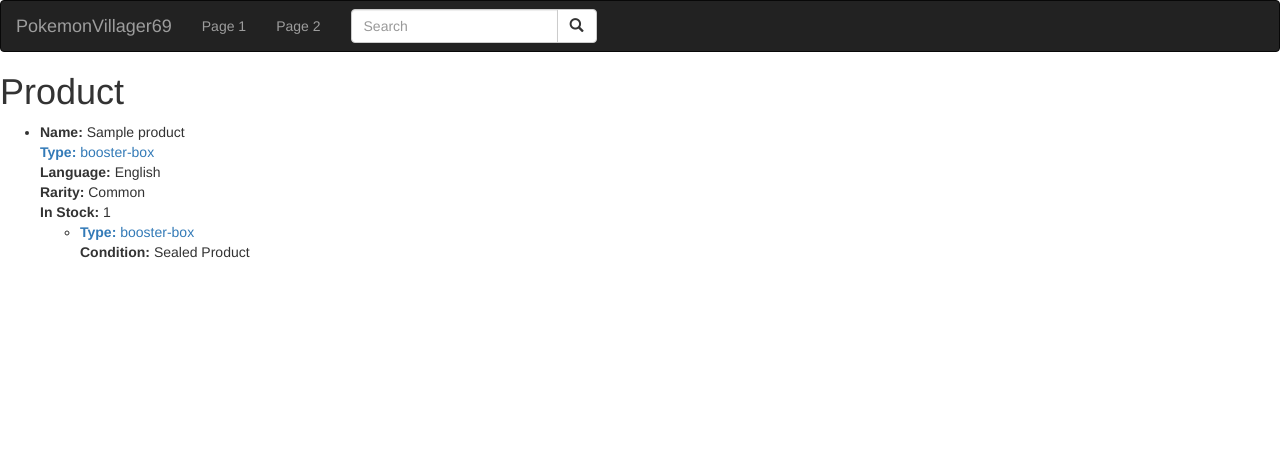
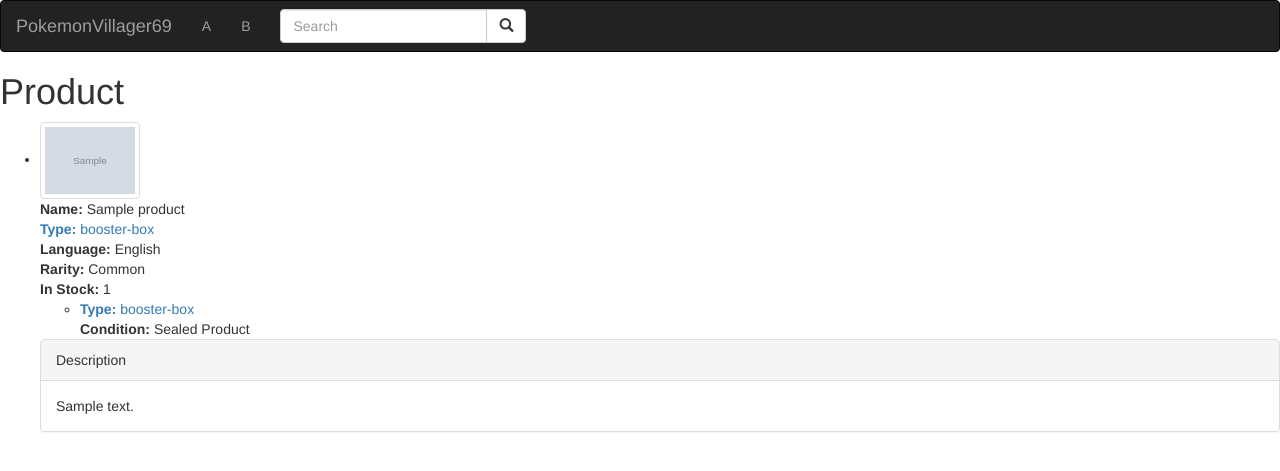
Before and after one commit to mlenahan/e-commerce, a Django app: page /products/1/ in a window 1280 px wide. Shown: the top 471 px of the page. Run offline with Django 3.2, Linux system fonts and the light colour scheme; tables that the repository leaves empty hold one stand-in row (values such as "Sample post"); grey boxes marked "Sample" are stand-in pictures; some libraries are stand-ins or nearby versions.

Commit message:
adding price and description fields

```diff
--- a/ecommerce/products/models.py
+++ b/ecommerce/products/models.py
@@ -8,6 +8,8 @@ class Product(models.Model):
     rarity = models.CharField(blank=True, null=True, max_length=255, choices=Rarity.CHOICES)
     image = models.ImageField(null=True, blank=True)
     created_at = models.DateTimeField(auto_now_add=True)
+    price = models.DecimalField(max_digits=10, decimal_places=2, null=True)
+    description = models.TextField(max_length=None)
 
     def __str__(self):
         return self.name
--- a/ecommerce/products/templates/base.html
+++ b/ecommerce/products/templates/base.html
@@ -15,8 +15,8 @@
       <a class="navbar-brand" href="{% url 'home' %}">PokemonVillager69</a>
     </div>
     <ul class="nav navbar-nav">
-      <li><a href="#">Page 1</a></li>
-      <li><a href="#">Page 2</a></li>
+      <li><a href="#">A</a></li>
+      <li><a href="#">B</a></li>
     </ul>
     <form class="navbar-form navbar-left" action="{% url 'search-results' %}" method="get">
       <div class="input-group">
--- a/ecommerce/products/templates/components/product_list.html
+++ b/ecommerce/products/templates/components/product_list.html
@@ -1,5 +1,7 @@
 <div>
-    <img src="{{product.image.url}}" >
+    {% if product.image %}
+        <img src="{{product.image.url}}" class="img-thumbnail" width="100" height="100">
+    {% endif %}
     <a href="{% url 'detail' product.id %}">
         <div><strong>Name: </strong>{{ product.name }}</div>
     </a>
@@ -10,4 +12,5 @@
     {% if product.rarity %}
     <div><strong>Rarity: </strong>{{ product.rarity }}</div>
     {% endif %}
+    <div><strong>Price: € </strong>{{ product.price }}</div>
 </div>
--- a/ecommerce/products/templates/components/product_list_condition.html
+++ b/ecommerce/products/templates/components/product_list_condition.html
@@ -1,5 +1,4 @@
 <div>
-    </a>
     <a href="{% url 'product-by-type' product.product_type %}">
         <div><strong>Type: </strong>{{ product.product_type }}</div>
     </a>
--- a/ecommerce/products/templates/product_detail_view.html
+++ b/ecommerce/products/templates/product_detail_view.html
@@ -5,6 +5,9 @@
 <ul>
     <li>
         <div>
+            {% if product.image %}
+                <img src="{{product.image.url}}" class="img-thumbnail" width="100" height="100">
+            {% endif %}
             <div><strong>Name: </strong>{{ product.name }}</div>
                 <a href="{% url 'product-by-type' product.product_type %}">
                     <div><strong>Type: </strong>{{ product.product_type }}</div>
@@ -15,6 +18,7 @@
             {% endif %}
             <div><strong>In Stock: </strong>{{ product.productitem_set.count }}</div>
         </div>
+
         <div>
             <ul>
                 {% for product_item in product.productitem_set.all %}
@@ -24,6 +28,10 @@
                 {% endfor %}
             </ul>
         </div>
+        <div align="top-right" class="panel panel-default">
+            <div class="panel-heading">Description</div>
+            <div class="panel-body">{{ product.description }}</div>
+        </div>
     </li>
 </ul>
 {% endblock %}
--- a/ecommerce/products/urls.py
+++ b/ecommerce/products/urls.py
@@ -6,5 +6,4 @@ urlpatterns = [
     path('<int:id>/', views.ProductDetailView.as_view(), name='detail'),
     path('search/', views.SearchResultsView.as_view(), name='search-results'),
     path('<product_type>', views.ProductByTypeView.as_view(), name='product-by-type'),
-
 ]
```
Also changed, not shown: ecommerce/products/admin.py (line endings or trailing spaces), ecommerce/products/migrations/0006_product_price.py (added), ecommerce/products/migrations/0007_product_description.py (added), ecommerce/products/views.py (line endings or trailing spaces), ecommerce/static/images/darkcharizard.jpeg (added), ecommerce/static/images/rayquaza138185.jpeg (added), ecommerce/static/images/vividvoltageboosterbox.jpeg (added).
